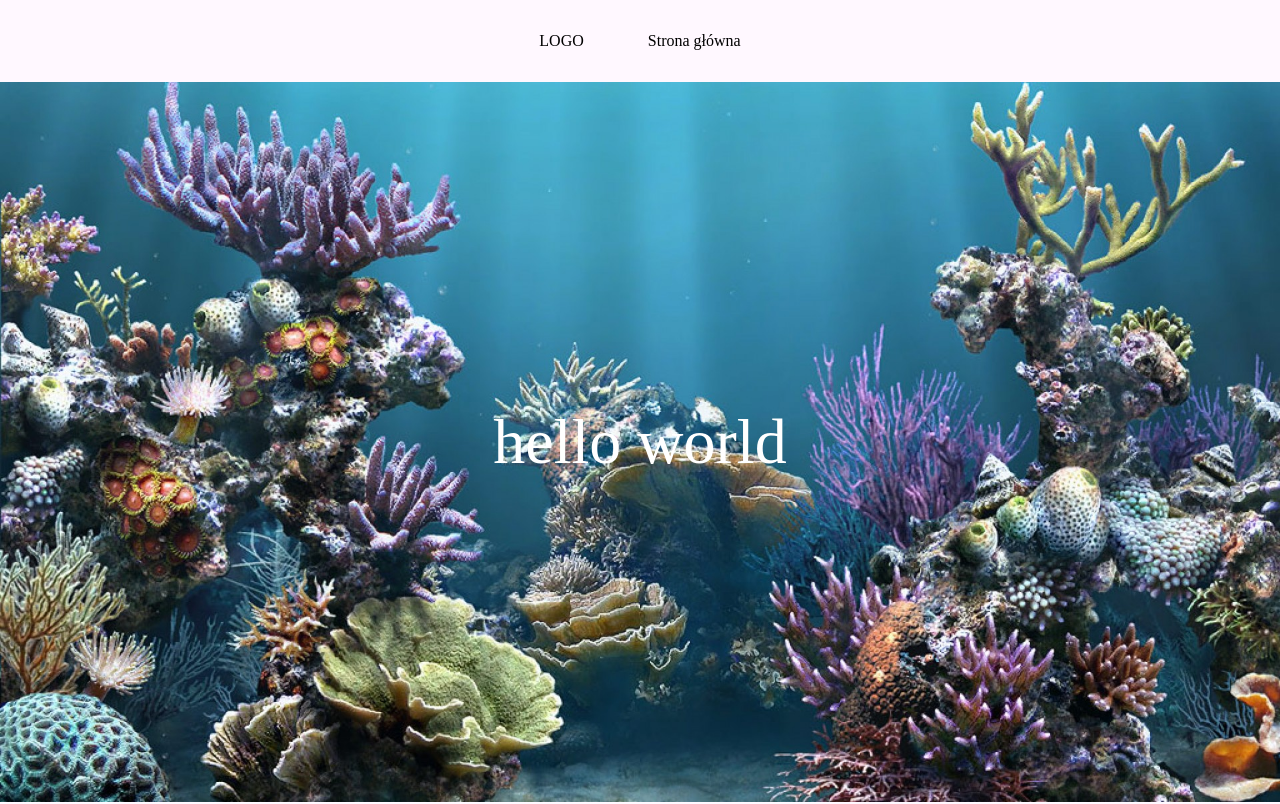
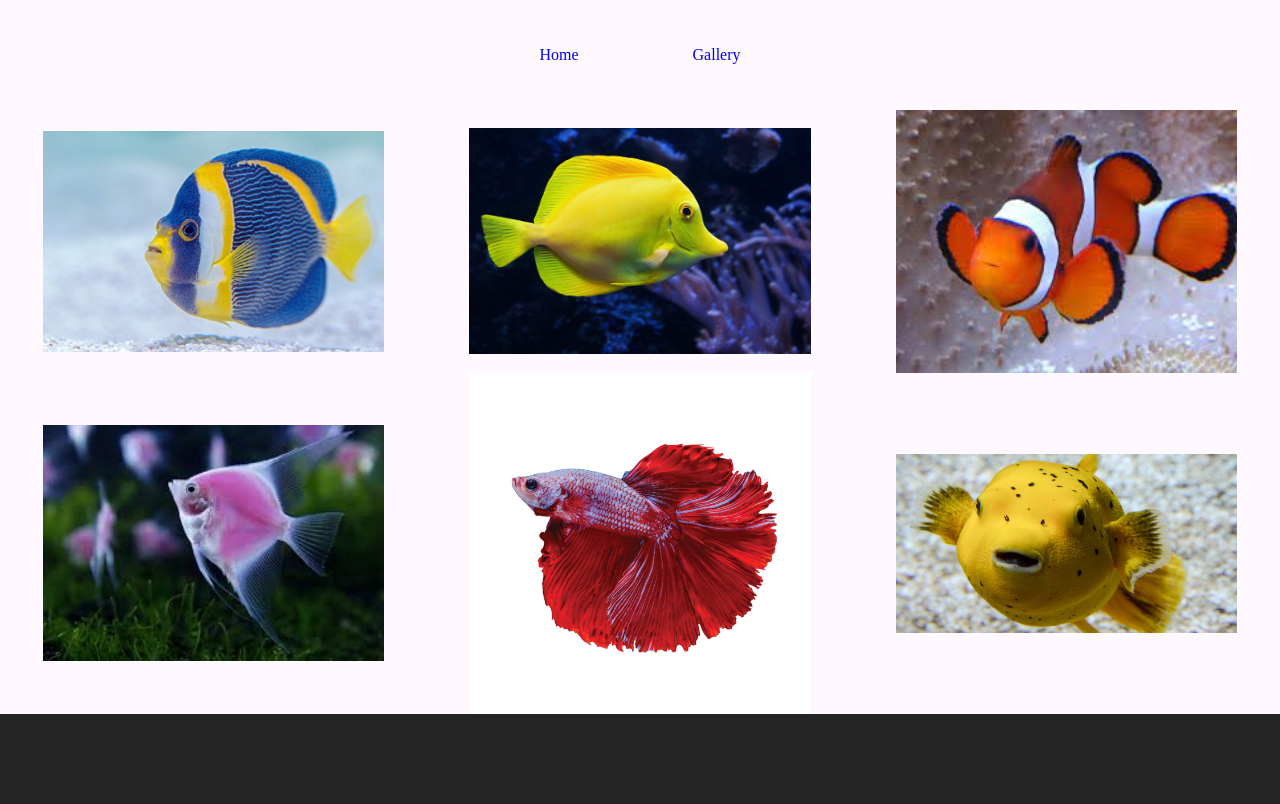
Before and after one commit to LukaszPietrzykowski16/fish-mania, a React (Create React App) app: page /gallery in a window 1280 px wide. Shown: the top 804 px of the page. Built offline with nearby package versions, Linux system fonts and the light colour scheme.

Commit message:
I learned routing in react and implanted in my project

```diff
--- a/package.json
+++ b/package.json
@@ -9,6 +9,7 @@
     "gsap": "^3.9.1",
     "react": "^17.0.2",
     "react-dom": "^17.0.2",
+    "react-router-dom": "^6.2.1",
     "react-scripts": "5.0.0",
     "web-vitals": "^2.1.2"
   },
--- /dev/null
+++ b/src/Components.js
@@ -0,0 +1,27 @@
+import React from 'react';
+import { BrowserRouter as Router, Routes, Route, Link } from 'react-router-dom';
+import Home from './Home';
+import Galeria from './Galeria';
+import Footer from './Footer';
+
+function Components() {
+    return (
+        <>
+        <Router>
+            <div className='navigation'>
+                <div className='sub-nav'><Link to="/"> Home </Link> </div>
+                <div className='sub-nav'> <Link to="/gallery"> Gallery </Link> </div>
+            </div>
+        <Routes>
+            <Route path="/" element={<Home />} />
+            <Route path="/gallery" element={<Galeria />} />
+        </Routes>
+
+        </Router>
+
+        <Footer />
+        </>
+    )
+}
+
+export default Components
--- /dev/null
+++ b/src/Galeria.js
@@ -0,0 +1,12 @@
+import React from 'react'
+import Galery from './Galery'
+
+function Galeria() {
+    return (
+        <>
+        <Galery/>
+        </>
+    )
+}
+
+export default Galeria
--- /dev/null
+++ b/src/Home.js
@@ -0,0 +1,26 @@
+import React from 'react';
+
+import ReactDOM from 'react-dom';
+import App from './App';
+import Content from './Content';
+import About from './About';
+import Subsection from './Subsection';
+import Opinion from './Opinion';
+import Galery from './Galery';
+import Number from './Number';
+import Textes from './Textes';
+import Footer from './Footer';
+
+export default function Home() {
+    return (
+        <>
+        <Content />
+        <About />
+        <Subsection />
+        <Opinion />
+        <Galery />
+        <Number />
+        <Textes />
+        </>
+    )
+}
--- a/src/index.js
+++ b/src/index.js
@@ -1,27 +1,11 @@
 import React from 'react';
 import ReactDOM from 'react-dom';
-import App from './App';
-import Content from './Content';
-import About from './About';
-import Subsection from './Subsection';
-import Opinion from './Opinion';
-import Galery from './Galery';
-import Number from './Number';
-import Textes from './Textes';
-import Footer from './Footer';
+import Components from './Components';
 
 
 ReactDOM.render(
   <React.StrictMode>
-    <App />
-    <Content />
-    <About />
-    <Subsection />
-    <Opinion />
-    <Galery />
-    <Number />
-    <Textes />
-    <Footer />
+    <Components/>
   </React.StrictMode>,
   document.getElementById('root')
 );
--- a/src/style.css
+++ b/src/style.css
@@ -14,11 +14,12 @@ body {
     background-color: var(--background);
 }
 
-nav
+.navigation
 {
     display: flex;
     justify-content: center;
     align-items: center;
+    margin: auto;
 }
 
 .hide{
@@ -29,6 +30,14 @@ nav
 {
     margin: 2em;
 }
+
+a:link, a:visited {
+    padding: 14px 25px;
+    text-align: center;
+    text-decoration: none;
+    display: inline-block;
+  }
+
 
 .background-img
 {
```
Also changed, not shown: src/Fishg.js (added, +18 -0 lines), src/Layout.js (added, +28 -0 lines), src/Test.js (added, +12 -0 lines), 1 other file (tests, documents, lock files or other folders).
